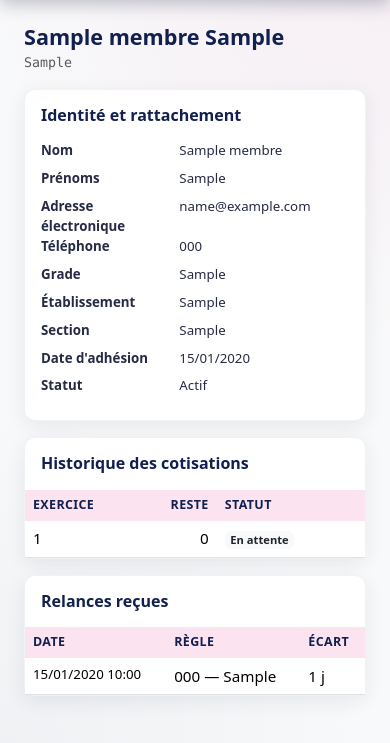
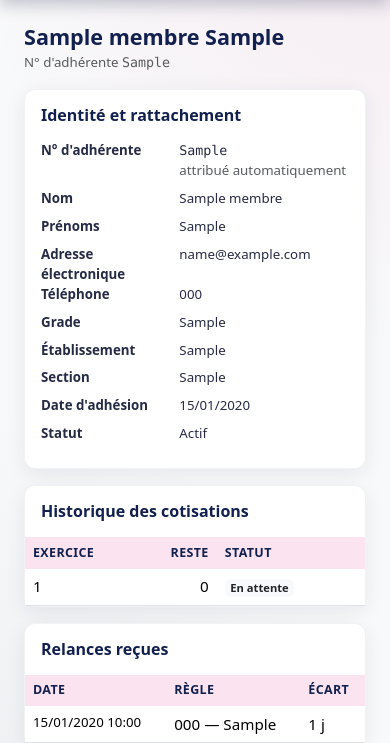
Before and after one commit to AlphaBeta-01/afemc-ci-prototype, a Django app: page /membres/1/ in a window 390 px wide. Shown: the part 69-812 px from the top of the page. Run offline with Django 5.2, Linux system fonts and the light colour scheme; a user stored in the database is signed in; tables that the repository leaves empty hold one stand-in row (values such as "Sample post"); some libraries are stand-ins or nearby versions.

Commit message:
Renomme « Matricule » en « N° d'adhérente » et signale qu'il est automatique
L'identifiant attribué par le système à chaque membre (RG01) s'affichait
sous le libellé « Matricule », que l'on confond naturellement avec le
matricule de fonctionnaire délivré par l'État — que toutes les membres
n'ont d'ailleurs pas (enseignantes du privé, contractuelles…). Comme il
n'était demandé nulle part, il semblait sortir de nulle part.

Il s'affiche désormais « N° d'adhérente » partout : listes, fiche, reçu de
paiement (courriel et PDF), export CSV, administration, recherche. Le
formulaire « Nouveau membre » précise qu'il est attribué automatiquement
à l'enregistrement ; en modification, il l'affiche comme non modifiable.
Le champ garde son nom technique `matricule` : la migration ne change que
le libellé (aucune instruction SQL).

Au passage, les libellés du formulaire de fiche retrouvent leurs accents
(Prénoms, Téléphone, Date de naissance, Établissement…).

Co-Authored-By: Claude Opus 5.5 <noreply@anthropic.com>

```diff
--- a/afemc_ci/apps/accounts/services.py
+++ b/afemc_ci/apps/accounts/services.py
@@ -104,7 +104,7 @@ def nommer_responsable(membre, role, section=None, nomme_par=None, requete=None)
     if fiche_du_compte is not None and fiche_du_compte.pk != membre.pk:
         raise NominationImpossible(
             f"L'adresse {membre.email} est déjà celle du compte d'une autre fiche "
-            f"({fiche_du_compte.matricule}) : vérifiez qu'il ne s'agit pas d'un doublon.")
+            f"(n° d'adhérente {fiche_du_compte.matricule}) : vérifiez qu'il ne s'agit pas d'un doublon.")
     if compte and compte.role == Utilisateur.Role.ADMIN:
         raise NominationImpossible(
             "Le compte de la Présidente ne peut pas recevoir une autre fonction.")
--- a/afemc_ci/apps/cotisations/services.py
+++ b/afemc_ci/apps/cotisations/services.py
@@ -167,7 +167,8 @@ def generer_recu_pdf(contexte):
     pdf.ln(4)
 
     lignes = [
-        ('Membre', f"{contexte['membre']} ({contexte['matricule']})"),
+        ('Membre', contexte['membre']),
+        ("N° d'adhérente", contexte['matricule']),
         ('Montant versé', f"{contexte['montant_verse']} FCFA"),
         ('Mode de règlement', contexte['mode']),
         ('Référence', contexte['reference']),
--- a/afemc_ci/apps/cotisations/views.py
+++ b/afemc_ci/apps/cotisations/views.py
@@ -81,7 +81,7 @@ def exporter_csv(requete):
     reponse = HttpResponse(content_type='text/csv; charset=utf-8')
     reponse['Content-Disposition'] = f'attachment; filename="cotisations_{exercice}.csv"'
     plume = csv.writer(reponse, delimiter=';')
-    plume.writerow(['Matricule', 'Nom', 'Prénoms', 'Section', 'Exercice',
+    plume.writerow(["N° d'adhérente", 'Nom', 'Prénoms', 'Section', 'Exercice',
                     'Montant dû', 'Montant payé', 'Reste', 'Échéance', 'Statut'])
     for c in (Cotisation.objects
               .filter(exercice=exercice,
--- a/afemc_ci/apps/membres/forms.py
+++ b/afemc_ci/apps/membres/forms.py
@@ -13,6 +13,12 @@ class FormulaireMembre(forms.ModelForm):
         model = Membre
         fields = ['nom', 'prenoms', 'email', 'telephone', 'date_naissance',
                   'grade', 'etablissement', 'section', 'date_adhesion', 'statut']
+        labels = {
+            'nom': 'Nom', 'prenoms': 'Prénoms', 'email': 'Adresse électronique',
+            'telephone': 'Téléphone', 'date_naissance': 'Date de naissance',
+            'grade': 'Grade', 'etablissement': 'Établissement', 'section': 'Section',
+            'date_adhesion': "Date d'adhésion", 'statut': 'Statut',
+        }
         widgets = {
             'nom': forms.TextInput(attrs=CLASSE),
             'prenoms': forms.TextInput(attrs=CLASSE),
--- a/afemc_ci/apps/membres/models.py
+++ b/afemc_ci/apps/membres/models.py
@@ -38,7 +38,10 @@ class Membre(models.Model):
         INACTIF = 'INACTIF', 'Inactif'
         SUSPENDU = 'SUSPENDU', 'Suspendu'
 
-    matricule = models.CharField(max_length=20, unique=True, editable=False)
+    # Identifiant interne à l'association (RG01), affiché « N° d'adhérente » :
+    # attribué automatiquement, à ne pas confondre avec le matricule de
+    # fonctionnaire délivré par l'État, que toutes les membres n'ont pas.
+    matricule = models.CharField("n° d'adhérente", max_length=20, unique=True, editable=False)
     nom = models.CharField(max_length=100)
     prenoms = models.CharField(max_length=150)
     email = models.EmailField(unique=True)
--- a/afemc_ci/apps/membres/views.py
+++ b/afemc_ci/apps/membres/views.py
@@ -67,7 +67,7 @@ def creer(requete):
         membre = formulaire.save()
         journaliser(requete.user, 'CREATION_MEMBRE',
                     f'{membre.matricule} — {membre.nom_complet()}', requete)
-        messages.success(requete, f'Membre créé. Matricule attribué : {membre.matricule}.')
+        messages.success(requete, f"Membre créé. N° d'adhérente attribué automatiquement : {membre.matricule}.")
         return redirect('membres:detail', pk=membre.pk)
     return render(requete, 'membres/formulaire.html',
                   {'formulaire': formulaire, 'titre': 'Nouveau membre'})
--- a/afemc_ci/templates/accounts/comptes_liste.html
+++ b/afemc_ci/templates/accounts/comptes_liste.html
@@ -21,7 +21,7 @@
       <tr><th>Nom</th><th>Prénoms</th>
           <th>Fonction</th>
           <th class="d-none d-lg-table-cell">Adresse électronique</th>
-          <th class="d-none d-md-table-cell">Fiche membre</th>
+          <th class="d-none d-md-table-cell">N° d'adhérente</th>
           <th>Statut</th><th></th></tr>
     </thead>
     <tbody>
--- a/afemc_ci/templates/cotisations/liste.html
+++ b/afemc_ci/templates/cotisations/liste.html
@@ -53,7 +53,7 @@
 <div class="card"><div class="table-responsive">
   <table class="table table-hover table-sm align-middle mb-0">
     <thead class="table-light">
-      <tr><th class="d-none d-md-table-cell">Matricule</th><th>Nom</th><th>Prénoms</th>
+      <tr><th class="d-none d-md-table-cell">N° d'adhérente</th><th>Nom</th><th>Prénoms</th>
           <th class="d-none d-md-table-cell">Section</th>
           <th class="text-end d-none d-md-table-cell">Dû</th>
           <th class="text-end d-none d-md-table-cell">Payé</th>
--- a/afemc_ci/templates/dashboard/section.html
+++ b/afemc_ci/templates/dashboard/section.html
@@ -44,7 +44,7 @@
     </div>
     <div class="table-responsive">
     <table class="table table-sm align-middle mb-0">
-      <thead><tr><th class="d-none d-md-table-cell">Matricule</th><th>Nom</th><th>Prénoms</th>
+      <thead><tr><th class="d-none d-md-table-cell">N° d'adhérente</th><th>Nom</th><th>Prénoms</th>
           <th class="d-none d-md-table-cell">Adhésion</th><th>Statut</th></tr></thead>
       <tbody>
       {% for membre in membres_recents %}
--- a/afemc_ci/templates/membres/detail.html
+++ b/afemc_ci/templates/membres/detail.html
@@ -5,7 +5,7 @@
 <div class="d-flex justify-content-between align-items-center mb-3 flex-wrap gap-2">
   <div>
     <h1 class="h4 mb-0">{{ membre.nom_complet }}</h1>
-    <span class="text-muted font-monospace small">{{ membre.matricule }}</span>
+    <span class="text-muted small">N° d'adhérente <span class="font-monospace">{{ membre.matricule }}</span></span>
     {% if membre.utilisateur and membre.utilisateur.role != 'MEMBRE' %}
       <span class="badge rounded-pill text-bg-primary ms-1">{{ membre.utilisateur.get_role_display }}{% if membre.utilisateur.section and membre.utilisateur.role == 'RESP_SECTION' %} · {{ membre.utilisateur.section }}{% endif %}</span>
     {% endif %}
@@ -25,6 +25,7 @@
     <div class="card"><div class="card-body">
       <h2 class="h6 mb-3">Identité et rattachement</h2>
       <dl class="row small mb-0">
+        <dt class="col-5">N° d'adhérente</dt><dd class="col-7"><span class="font-monospace">{{ membre.matricule }}</span><div class="text-muted">attribué automatiquement</div></dd>
         <dt class="col-5">Nom</dt><dd class="col-7">{{ membre.nom }}</dd>
         <dt class="col-5">Prénoms</dt><dd class="col-7">{{ membre.prenoms }}</dd>
         <dt class="col-5">Adresse électronique</dt><dd class="col-7 text-break">{{ membre.email }}</dd>
--- a/afemc_ci/templates/membres/liste.html
+++ b/afemc_ci/templates/membres/liste.html
@@ -14,7 +14,7 @@
     <div class="col-md-4">
       <label class="form-label small mb-1">Recherche</label>
       <input type="text" name="q" value="{{ parametres.q }}" class="form-control form-control-sm"
-             placeholder="Nom, prénoms, matricule ou adresse électronique">
+             placeholder="Nom, prénoms, n° d'adhérente ou adresse électronique">
     </div>
     <div class="col-md-3">
       <label class="form-label small mb-1">Section</label>
@@ -43,7 +43,7 @@
 <div class="card"><div class="table-responsive">
   <table class="table table-hover table-sm align-middle mb-0">
     <thead class="table-light">
-      <tr><th class="d-none d-md-table-cell">Matricule</th><th>Nom</th><th>Prénoms</th><th class="d-none d-md-table-cell">Section</th>
+      <tr><th class="d-none d-md-table-cell">N° d'adhérente</th><th>Nom</th><th>Prénoms</th><th class="d-none d-md-table-cell">Section</th>
           <th class="d-none d-md-table-cell">Grade</th>
           <th class="d-none d-md-table-cell">Adhésion</th><th>Statut</th></tr>
     </thead>
--- a/afemc_ci/templates/notifications/recu_paiement.html
+++ b/afemc_ci/templates/notifications/recu_paiement.html
@@ -20,7 +20,7 @@
 
 <p style="margin:0 0 4px 0; font-size:14px; font-weight:700; color:#12204f;">Situation de votre cotisation</p>
 <table role="presentation" width="100%" cellpadding="0" cellspacing="0" border="0" style="margin:0 0 20px 0; border-top:1px solid #ece7ea;">
-  {% include "notifications/email/_ligne.html" with libelle="Matricule" valeur=matricule %}
+  {% include "notifications/email/_ligne.html" with libelle="N° d'adhérente" valeur=matricule %}
   {% include "notifications/email/_ligne.html" with libelle="Montant appelé" valeur=montant_du|fcfa %}
   {% include "notifications/email/_ligne.html" with libelle="Total réglé à ce jour" valeur=montant_paye_cumule|fcfa %}
   {% include "notifications/email/_ligne.html" with libelle="Reste à régler" valeur=reste|fcfa fort=True %}
--- a/afemc_ci/templates/notifications/recu_paiement.txt
+++ b/afemc_ci/templates/notifications/recu_paiement.txt
@@ -4,7 +4,8 @@ Nous accusons réception de votre versement au titre de la cotisation
 {{ exercice }}. Vous trouverez votre reçu en pièce jointe (PDF), et son
 récapitulatif ci-dessous.
 
-Membre : {{ membre }} ({{ matricule }})
+Membre : {{ membre }}
+N° d'adhérente : {{ matricule }}
 Exercice : {{ exercice }}
 
 Montant versé ce jour : {{ montant_verse }} FCFA
--- a/afemc_ci/templates/sections/detail.html
+++ b/afemc_ci/templates/sections/detail.html
@@ -24,7 +24,7 @@
 
 <div class="card"><div class="table-responsive">
   <table class="table table-sm table-hover align-middle mb-0">
-    <thead class="table-light"><tr><th class="d-none d-md-table-cell">Matricule</th><th>Nom</th><th>Prénoms</th>
+    <thead class="table-light"><tr><th class="d-none d-md-table-cell">N° d'adhérente</th><th>Nom</th><th>Prénoms</th>
         <th class="d-none d-md-table-cell">Grade</th><th>Statut</th></tr></thead>
     <tbody>
     {% for membre in membres %}
```
Also changed, not shown: afemc_ci/templates/membres/formulaire.html (+7 -0 lines), afemc_ci/apps/membres/migrations/0002_libelle_numero_adherente.py (added).
